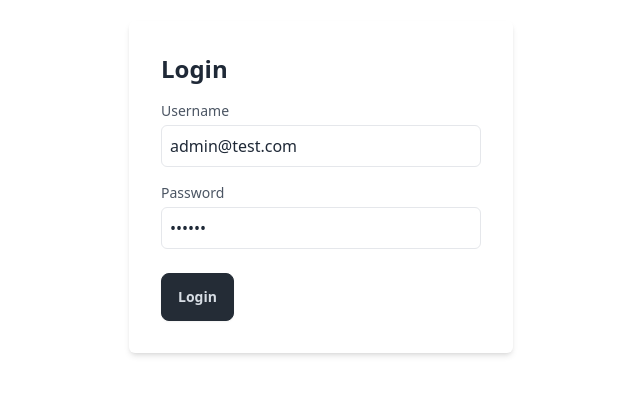
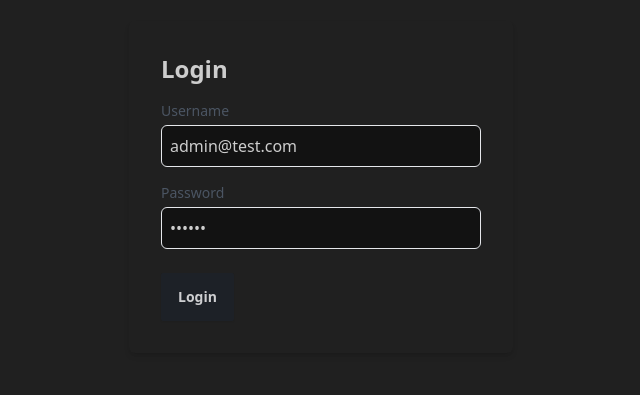
Before and after one commit to R3yz0n/textyourmate, a React (Vite) app in the folder frontend/: page /login in a window 1280 px wide. Shown: the part 213-608 px from the top of the page, without its empty margins (319-959 px from the left). Built offline with nearby package versions, Linux system fonts and the light colour scheme; no server answers.

Commit message:
Add new themes to tailwind.config.js, update socket.js, userSlice.ts, index.css, conversationModel.js, SearchInput.tsx, and userController.js, and modify index.html, ProtectedRoute.tsx, Conversations.tsx, and main.tsx

```diff
--- a/frontend/tailwind.config.js
+++ b/frontend/tailwind.config.js
@@ -5,5 +5,8 @@ module.exports = {
   theme: {
     extend: {},
   },
+  daisyui: {
+    themes: ["business", "forest"],
+  },
   plugins: ["prettier-plugin-tailwind", require("daisyui")],
 };
```
